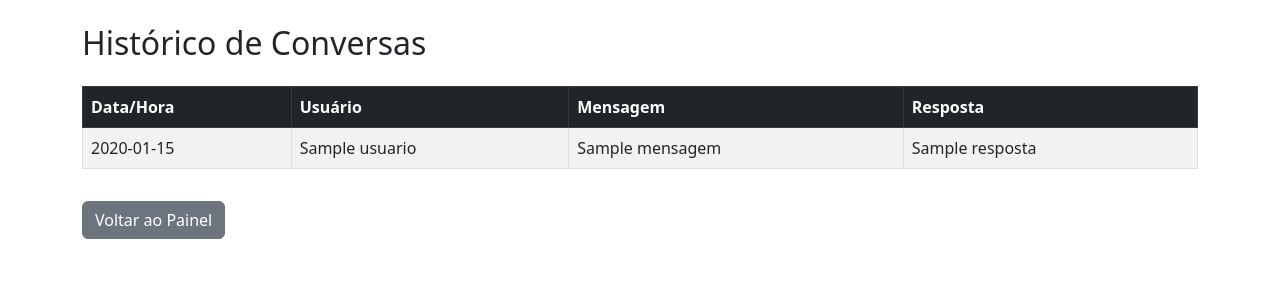
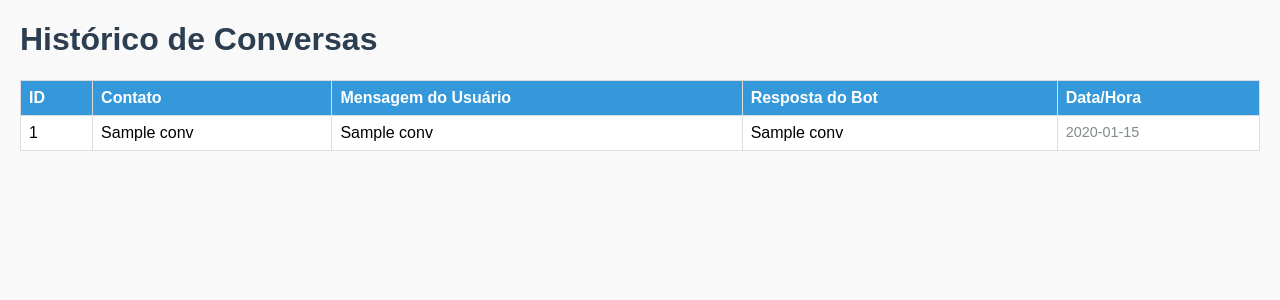
Before and after one commit to sementeviva/Teste-bot, a Flask app: template templates/conversas.html in a window 1280 px wide. Shown: the top 300 px of the page. Run offline with Flask 3, Linux system fonts and the light colour scheme; the template is opened without the code that fills it: most values are stand-ins (such as "Sample title", 1, 10 or a date in 2020); parts of the project's set-up code (start-up, migrations or seed data) failed here and were passed over; some libraries are stand-ins or nearby versions.

Commit message:
Update conversas.html

```diff
--- a/templates/conversas.html
+++ b/templates/conversas.html
@@ -1,33 +1,68 @@
-<!-- templates/conversas.html --><!DOCTYPE html><html lang="pt-br">
+<!DOCTYPE html>
+<html lang="pt-BR">
 <head>
-    <meta charset="UTF-8">
+    <meta charset="UTF-8" />
     <title>Histórico de Conversas</title>
-    <link href="https://cdn.jsdelivr.net/npm/bootstrap@5.3.0/dist/css/bootstrap.min.css" rel="stylesheet">
+    <style>
+        body {
+            font-family: Arial, sans-serif;
+            margin: 20px;
+            background-color: #f9f9f9;
+        }
+        h1 {
+            color: #2c3e50;
+        }
+        table {
+            border-collapse: collapse;
+            width: 100%;
+            background-color: white;
+        }
+        th, td {
+            border: 1px solid #ddd;
+            padding: 8px;
+            vertical-align: top;
+        }
+        th {
+            background-color: #3498db;
+            color: white;
+            text-align: left;
+        }
+        tr:nth-child(even){
+            background-color: #f2f2f2;
+        }
+        .timestamp {
+            color: #7f8c8d;
+            font-size: 0.9em;
+        }
+    </style>
 </head>
 <body>
-    <div class="container mt-4">
-        <h2 class="mb-4">Histórico de Conversas</h2>
-        <table class="table table-bordered table-striped">
-            <thead class="table-dark">
+    <h1>Histórico de Conversas</h1>
+    <table>
+        <thead>
             <tr>
+                <th>ID</th>
+                <th>Contato</th>
+                <th>Mensagem do Usuário</th>
+                <th>Resposta do Bot</th>
                 <th>Data/Hora</th>
-                    <th>Usuário</th>
-                    <th>Mensagem</th>
-                    <th>Resposta</th>
             </tr>
         </thead>
         <tbody>
-                {% for conversa in conversas %}
+            {% for conv in conversas %}
             <tr>
-                    <td>{{ conversa.data_hora.strftime('%d/%m/%Y %H:%M') }}</td>
-                    <td>{{ conversa.usuario }}</td>
-                    <td>{{ conversa.mensagem }}</td>
-                    <td>{{ conversa.resposta }}</td>
+                <td>{{ conv[0] }}</td>
+                <td>{{ conv[1] }}</td>
+                <td>{{ conv[2] | e }}</td>
+                <td>{{ conv[3] | e }}</td>
+                <td class="timestamp">{{ conv[4].strftime("%d/%m/%Y %H:%M:%S") }}</td>
+            </tr>
+            {% else %}
+            <tr>
+                <td colspan="5">Nenhuma conversa encontrada.</td>
             </tr>
             {% endfor %}
         </tbody>
     </table>
-        <a href="/painel" class="btn btn-secondary mt-3">Voltar ao Painel</a>
-    </div>
 </body>
 </html>
```
Lines whose indentation alone changed are shown as unchanged.
